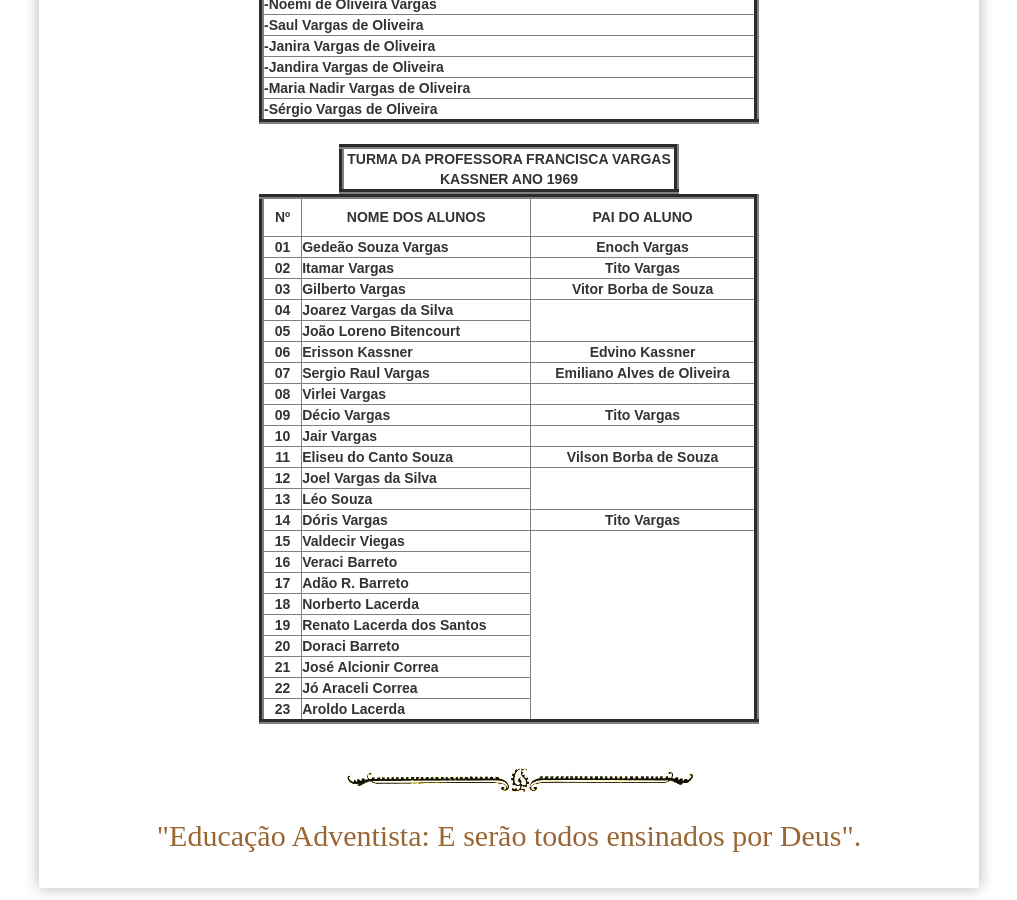
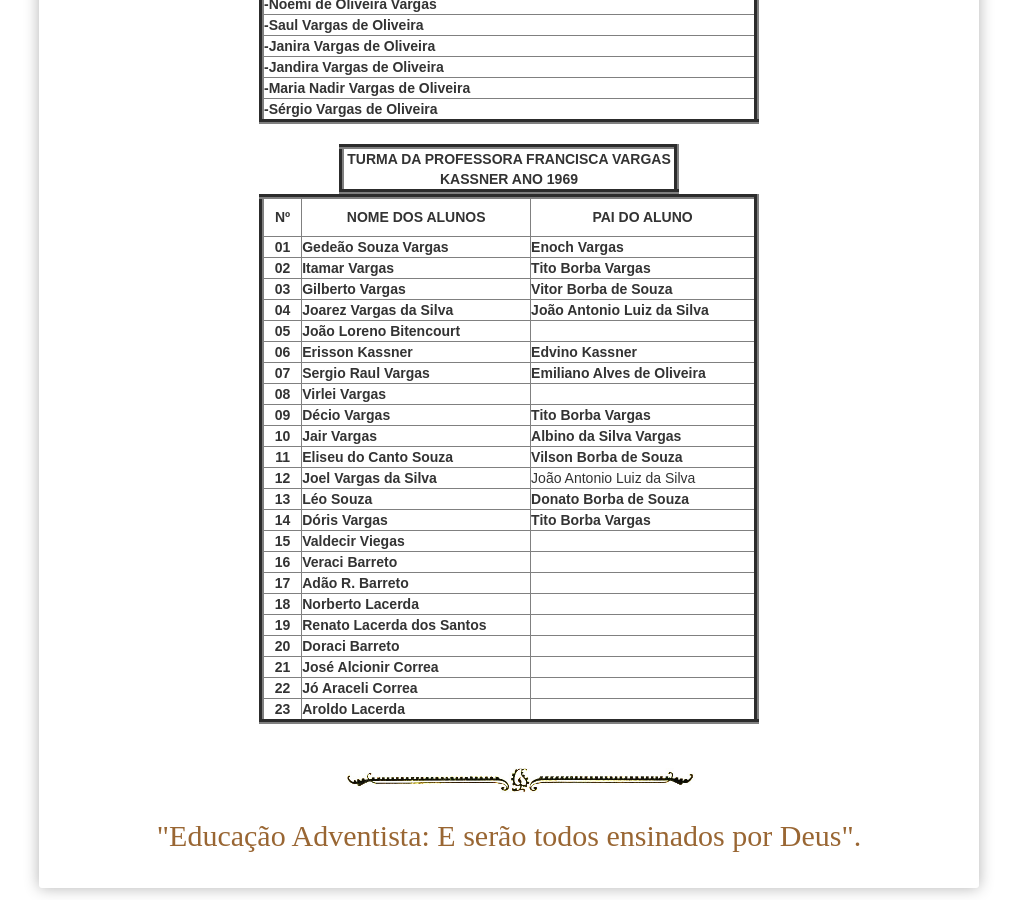
Before and after one commit to claudiovargas1955/claudiovargas1955.github.io, a Jekyll site: the page built from _pages/ensino-da-iasd-bosque.html, in a window 1280 px wide and 900 px high, scrolled down 1314 px. Shown: the whole window, without its empty margins (131-1148 px from the left). Built offline with Jekyll 4.4.1, drawn with Linux system fonts in a browser that asks for light colours; some web fonts are replaced.

Commit message:
Update ensino-da-iasd-bosque.html

```diff
--- a/_pages/ensino-da-iasd-bosque.html
+++ b/_pages/ensino-da-iasd-bosque.html
@@ -262,13 +262,13 @@ tr:hover{
          <tr>
            <td align="center" width="50px"><b>01</b></td>
            <td align="left" width="300px"><b>Gedeão Souza Vargas</b></td>
-           <td align="center" width="300px"><b>Enoch Vargas</b></td>
+           <td align="left" width="300px"><b>Enoch Vargas</b></td>
         </tr>
 
         <tr>
            <td align="center" width="50px"><b>02</b></td>
            <td align="left" width="300px"><b>Itamar Vargas</b></td>
-           <td align="center" width="300px"><b>Tito Vargas</b></td>
+           <td align="left" width="300px"><b>Tito Borba Vargas</b></td>
         </tr>
 
 
@@ -276,98 +276,98 @@ tr:hover{
         <tr>
            <td align="center" width="50px"><b>03</b></td>
            <td align="left" width="300px"><b>Gilberto Vargas</b></td>
-           <td align="center" width="300px"><b>Vitor Borba de Souza</b></td>
+           <td align="left" width="300px"><b>Vitor Borba de Souza</b></td>
         </tr>
 
          <tr>
            <td align="center" width="50px"><b>04</b></td>
            <td align="left" width="300px"><b>Joarez Vargas da Silva</b></td>
-
+           <td align="left" width="300px"><b>João Antonio Luiz da Silva</b></td>
         </tr>
 
         <tr>
            <td align="center" width="50px"><b>05</b></td>
            <td align="left" width="300px"><b>João Loreno Bitencourt</b></td>
-
+           <td align="left" width="300px"><b></b></td>
         </tr>
 
         <tr>
            <td align="center" width="50px"><b>06</b></td>
            <td align="left" width="300px"><b>Erisson Kassner</b></td>
-           <td align="center" width="300px"><b>Edvino Kassner</b></td>
+           <td align="left" width="300px"><b>Edvino Kassner</b></td>
         </tr>
 
         <tr>
            <td align="center" width="50px"><b>07</b></td>
            <td align="left" width="300px"><b>Sergio Raul Vargas</b></td>
-           <td align="center" width="300px"><b>Emiliano Alves de Oliveira</b></td>
+           <td align="left" width="300px"><b>Emiliano Alves de Oliveira</b></td>
         </tr>
 
         <tr>
            <td align="center" width="50px"><b>08</b></td>
            <td align="left" width="300px"><b>Virlei Vargas</b></td>
-
+           <td align="left" width="300px"><b></b></td>
         </tr>
 
         <tr>
            <td align="center" width="50px"><b>09</td>
            <td align="left" width="300px"><b>Décio Vargas</b></td>
-           <td align="center" width="300px"><b>Tito Vargas</b></td>
+           <td align="left" width="300px"><b>Tito Borba Vargas</b></td>
         </tr>
 
         <tr>
            <td align="center" width="50px"><b>10</b></td>
            <td align="left" width="300px"><b>Jair Vargas</b></td>
-
+           <td align="left" width="300px"><b>Albino da Silva Vargas</b></td>
         </tr>
 
         <tr>
            <td align="center" width="50px"><b>11</b></td>
            <td align="left" width="300px"><b>Eliseu do Canto Souza</b></td>
-           <td align="center" width="300px"><b>Vilson Borba de Souza</b></td>
+           <td align="left" width="300px"><b>Vilson Borba de Souza</b></td>
 
         </tr>
 
         <tr>
            <td align="center" width="50px"><b>12</b></td>
            <td align="left" width="300px"><b>Joel Vargas da Silva</b></td>
-
+           <td align="left" width="300px"><b></b>João Antonio Luiz da Silva</td>
         </tr>
 
         <tr>
            <td align="center" width="50px"><b>13</b></td>
            <td align="left" width="300px"><b>Léo Souza</b></td>
-
+           <td align="left" width="300px"><b>Donato Borba de Souza</b></td>
         </tr>
 
         <tr>
            <td align="center" width="50px"><b>14</b></td>
            <td align="left" width="300px"><b>Dóris Vargas</b></td>
-           <td align="center" width="300px"><b>Tito Vargas</b></td>
+           <td align="left" width="300px"><b>Tito Borba Vargas</b></td>
         </tr>
 
          <tr>
            <td align="center" width="50px"><b>15</b></td>
            <td align="left" width="300px"><b>Valdecir Viegas</b></td>
-
+           <td align="left" width="300px"><b></b></td>
         </tr>
 
            <tr>
            <td align="center" width="50px"><b>16</b></td>
            <td align="left" width="300px"><b>Veraci Barreto</b></td>
-
+           <td align="left" width="300px"><b></b></td>
         </tr>
 
         <tr>
            <td align="center" width="50px"><b>17</b></td>
            <td align="left" width="300px"><b>Adão R. Barreto</b></td>
-
+           <td align="left" width="300px"><b></b></td>
         </tr>
 
            <tr>
            <td align="center" width="50px"><b>18</b></td>
            <td align="left" width="300px"><b>Norberto Lacerda</b></td>
-
+           <td align="left" width="300px"><b></b></td>
         </tr>
 
            <tr>
@@ -379,24 +379,24 @@ tr:hover{
            <tr>
            <td align="center" width="50px"><b>20</b></td>
            <td align="left" width="300px"><b>Doraci Barreto</b></td>
-
+           <td align="left" width="300px"><b></b></td>
         </tr>
 
          <tr>
            <td align="center" width="50px"><b>21</b></td>
            <td align="left" width="300px"><b>José Alcionir Correa</b></td>
-
+           <td align="left" width="300px"><b></b></td>
         </tr>
            <tr>
            <td align="center" width="50px"><b>22</b></td>
            <td align="left" width="300px"><b>Jó Araceli Correa</b></td>
-
+           <td align="left" width="300px"><b></b></td>
         </tr>
 
         <tr>
            <td align="center" width="50px"><b>23</b></td>
            <td align="left" width="300px"><b>Aroldo Lacerda</b></td>
-
+           <td align="left" width="300px"><b></b></td>
         </tr>
 
 
```
